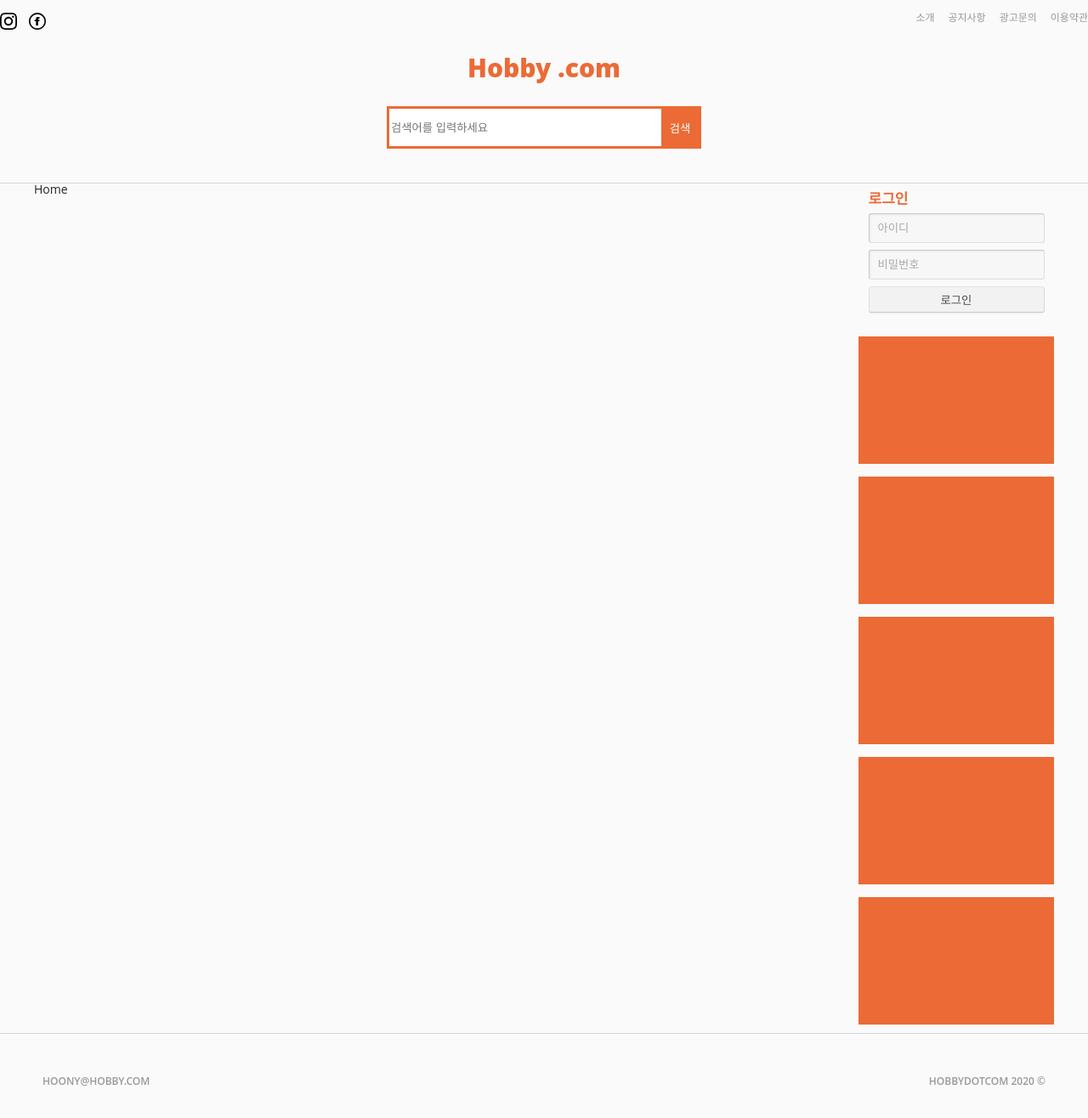
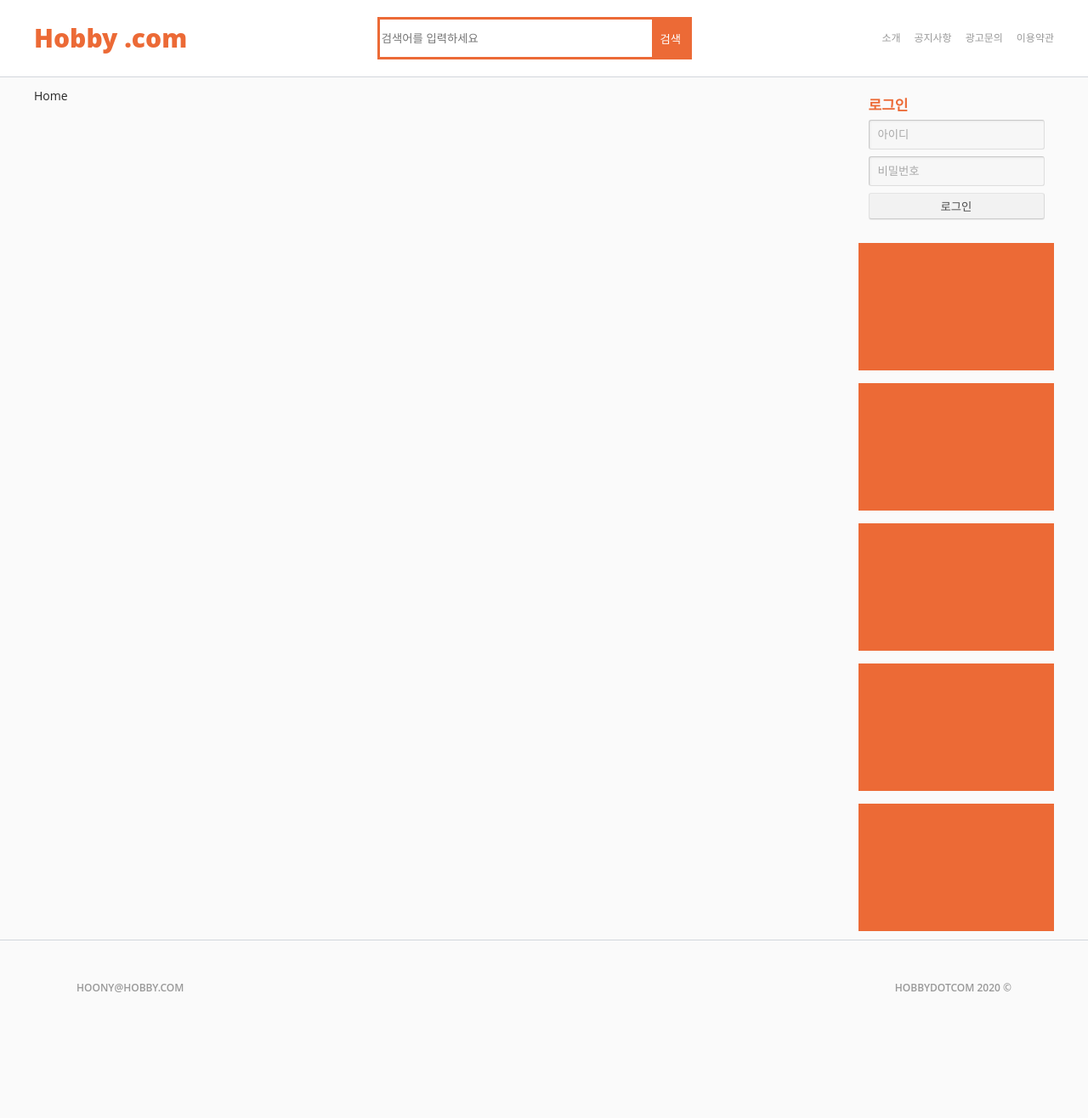
Before and after one commit to kimyh03/community-client, a React (Create React App) app: page / in a window 1280 px wide. Shown: the top 1316 px of the page at 85% size. After the commit the page ends 1219 px from the top, so only its background shows below. Built offline with nearby package versions, Linux system fonts and the light colour scheme.

Commit message:
edit design

```diff
--- a/src/Componentes/Footer.tsx
+++ b/src/Componentes/Footer.tsx
@@ -9,7 +9,15 @@ const Footer = styled.footer`
   font-weight: 600;
   font-size: 12px;
   padding: 50px;
+  width: 100%;
+  max-width: 1200px;
+  margin: 0;
+  margin: auto;
+`;
+
+const Wrapper = styled.div`
   border-top: 1px solid #d2d6dc;
+  width: 100%;
 `;
 
 const List = styled.ul`
@@ -31,6 +39,7 @@ const Copyright = styled.span`
 `;
 
 export default () => (
+  <Wrapper>
     <Footer>
       <List>
         <ListItem>
@@ -39,4 +48,5 @@ export default () => (
       </List>
       <Copyright>Hobbydotcom {new Date().getFullYear()} &copy;</Copyright>
     </Footer>
+  </Wrapper>
 );
--- a/src/Componentes/Header.tsx
+++ b/src/Componentes/Header.tsx
@@ -1,28 +1,34 @@
 import React from "react";
+import { Link } from "react-router-dom";
 import styled from "styled-components";
-import { FacebookLogo, InstagramLogo } from "../Componentes/Icons";
 import SearchBox from "./SearchBox";
 
+const Container = styled.div`
+  border-bottom: 1px solid #d2d6dc;
+  background: white;
+  width: 100%;
+  display: flex;
+  justify-content: center;
+  margin-bottom: 15px;
+`;
+
 const Header = styled.header`
-  padding: 15px 0 40px 0;
+  padding: 20px 0;
   display: flex;
-  flex-direction: column;
   align-items: center;
-  border-bottom: 1px solid #d2d6dc;
+  width: 100%;
+  max-width: 1200px;
+  min-width: 900px;
+  justify-content: space-between;
 `;
 
 const Title = styled.h1`
-  padding: 30px;
   font-weight: 800;
   font-size: 30px;
   color: ${(props) => props.theme.carrotColor};
 `;
 
-const List = styled.ul`
-  display: flex;
-`;
-
-const MenuItem = styled.li`
+const MenuItem = styled.div`
   color: ${(props) => props.theme.darkGreyColor};
   font-size: 12px;
   &:not(:last-child) {
@@ -31,31 +37,22 @@ const MenuItem = styled.li`
 `;
 
 const ListWrapper = styled.div`
-  width: 100%;
   display: flex;
-  justify-content: space-between;
-`;
-
-const Spacer = styled.div`
-  margin: 0 7px;
 `;
 
 export default () => (
-  <Header>
-    <ListWrapper>
-      <List>
-        <InstagramLogo />
-        <Spacer />
-        <FacebookLogo />
-      </List>
-      <List>
+  <Container>
+    <Header>
+      <Link to={`/`}>
+        <Title> Hobby .com </Title>
+      </Link>
+      <SearchBox />
+      <ListWrapper>
         <MenuItem>소개</MenuItem>
         <MenuItem>공지사항</MenuItem>
         <MenuItem>광고문의</MenuItem>
         <MenuItem>이용약관</MenuItem>
-      </List>
-    </ListWrapper>
-    <Title> Hobby .com </Title>
-    <SearchBox />
-  </Header>
+      </ListWrapper>
+    </Header>
+  </Container>
 );
```
Lines whose indentation alone changed are shown as unchanged.
